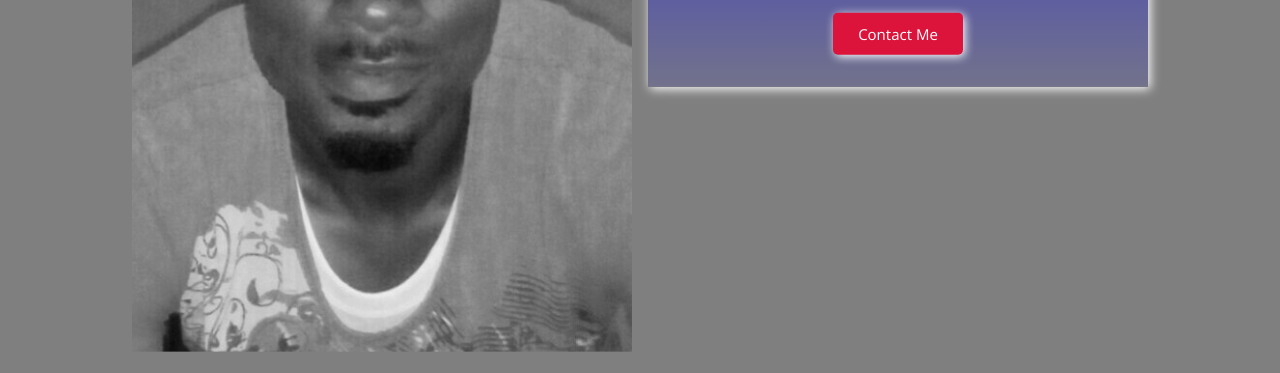
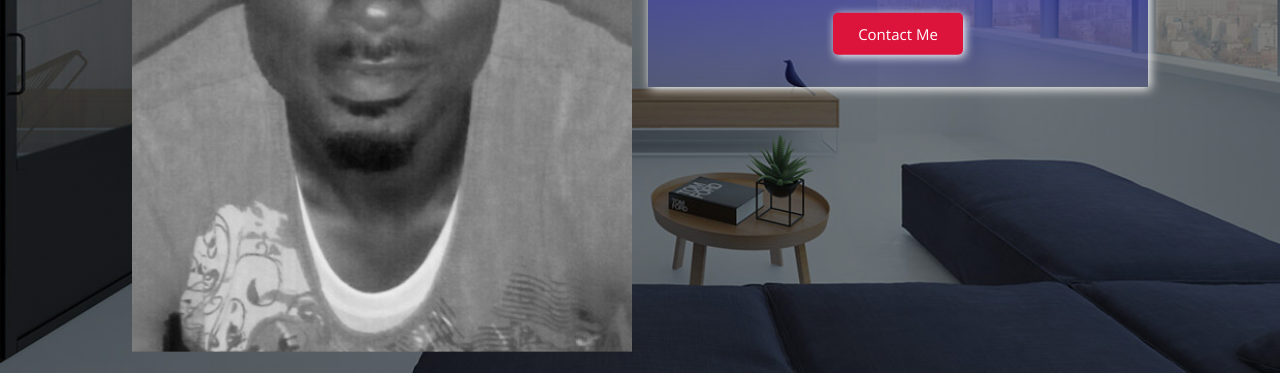
Before and after one commit to androyt1/myporfolio, a plain HTML site: page index.html in a window 1280 px wide. Shown: the part 427-800 px from the top of the page. Drawn offline with nearby package versions, Linux system fonts and the light colour scheme.

Commit message:
trying to figure why css and other files arent working

```diff
--- a/css/style.css
+++ b/css/style.css
@@ -5,7 +5,7 @@
 body {
     margin: 0;
     padding: 0;
-    background-image: linear-gradient(rgba(0, 0, 0, 0.5), rgba(0, 0, 0, 0.5)), url('./images/img_bg_3.jpg');
+    background-image: linear-gradient(rgba(0, 0, 0, 0.5), rgba(0, 0, 0, 0.5)), url('/images/img.jpg');
     background-size: cover;
     background-position: center center;
     background-repeat: no-repeat;
```
Also changed, not shown: images/img.jpg (renamed from images/img_bg_3.jpg).
